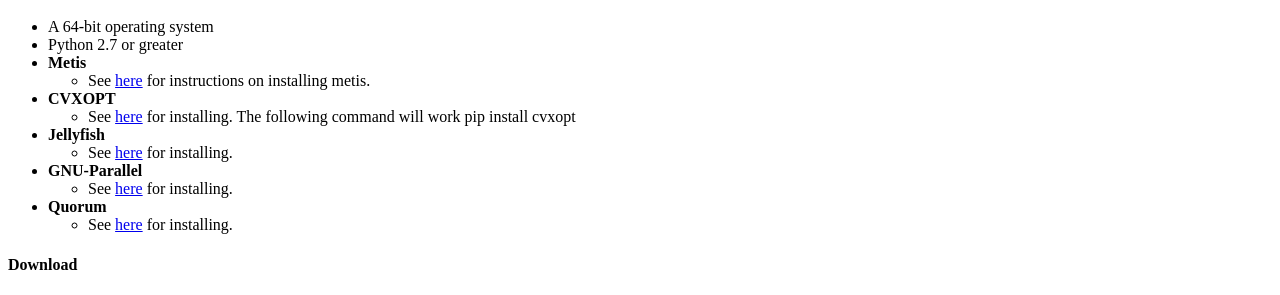
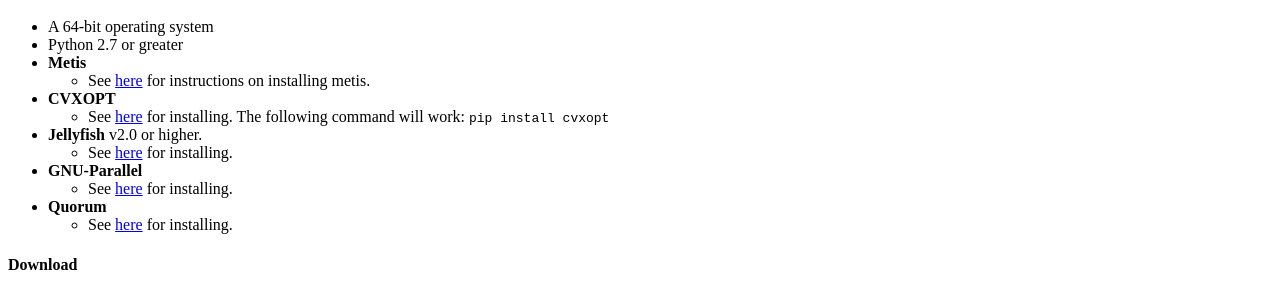
Before and after one commit to sreeramkannan/Shannon, a Jekyll site: the page built from source.md, in a window 1280 px wide. Shown: the part 428-723 px from the top of the page. Built offline with Jekyll 4.4.1, drawn with Linux system fonts in a browser that asks for light colours.

Commit message:
Edited and updated website

```diff
--- a/source.md
+++ b/source.md
@@ -22,9 +22,9 @@
 - __Metis__
     - See [here](http://glaros.dtc.umn.edu/gkhome/metis/metis/download) for instructions on installing metis.
 - __CVXOPT__
-    - See [here](http://cvxopt.org/install/index.html) for installing. The following command will work
-     pip install cvxopt
-- __Jellyfish__
+    - See [here](http://cvxopt.org/install/index.html) for installing. The following command will work:
+     `pip install cvxopt`
+- __Jellyfish__ v2.0 or higher.
     - See [here](http://www.genome.umd.edu/jellyfish.html) for installing.
 - __GNU-Parallel__
 	- See [here](https://www.gnu.org/software/parallel/) for installing.
```
Also changed, not shown: about.md (+1 -2 lines), download.md (+1 -5 lines), faq.md (+1 -1 lines), license.md.
